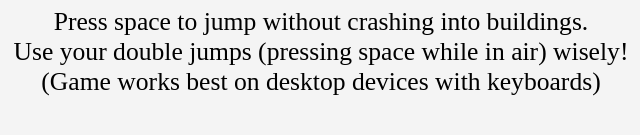
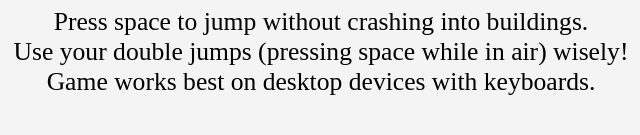
Before and after one commit to pragyamtiwari/mammothrun, a plain HTML site: page index.html in a window 1280 px wide. Shown: the part 543-678 px from the top of the page, 319-959 px from the left. Drawn offline with Linux system fonts and the light colour scheme.

Commit message:
Update index.html

```diff
--- a/index.html
+++ b/index.html
@@ -15,7 +15,7 @@
     <div class="instructions">
         Press space to jump without crashing into buildings. <br>
         Use your double jumps (pressing space while in air) wisely!<br>
-        (Game works best on desktop devices with keyboards)
+        Game works best on desktop devices with keyboards.
     </div>
     <script src="game.js"></script>
 </body>
```
